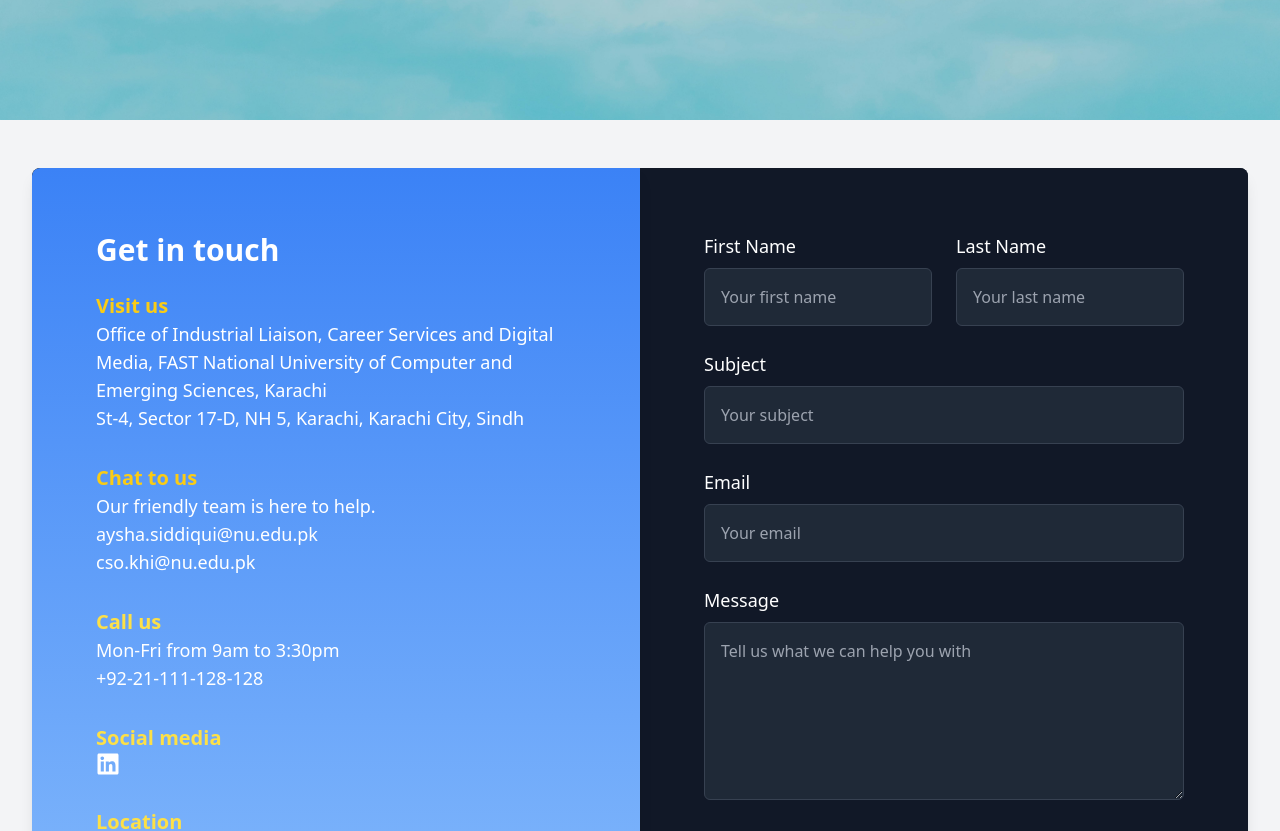
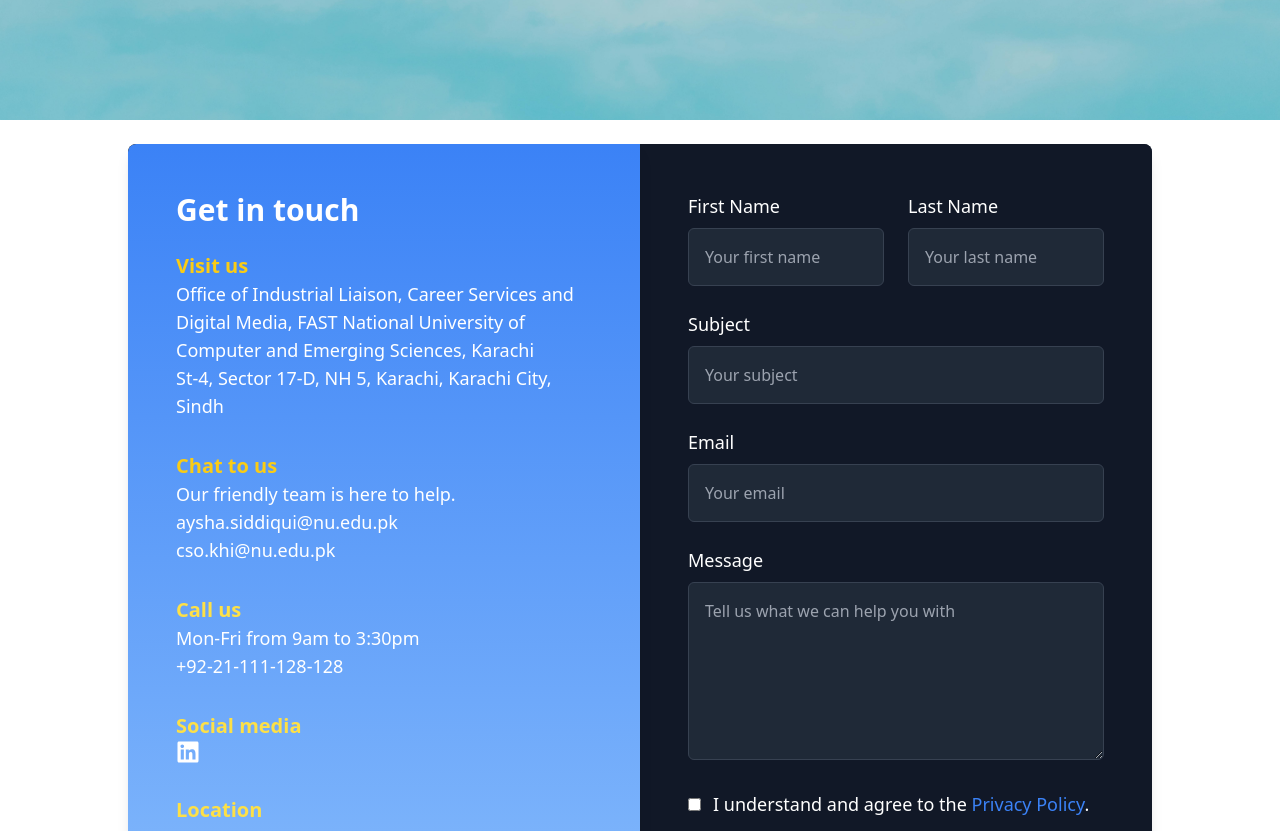
Before and after one commit to Khizar29/CDP-FYP, a React (Create React App) app in the folder cdp-frontend/: page / in a window 1280 px wide. Shown: the part 3320-4151 px from the top of the page. Built offline with nearby package versions, Linux system fonts and the light colour scheme; no server answers; grey boxes are pictures that could not be loaded.

Commit message:
ContactUs UI imporved

```diff
--- a/cdp-frontend/src/components/ContactUs.js
+++ b/cdp-frontend/src/components/ContactUs.js
@@ -1,3 +1,140 @@
+// // src/components/ContactUs.js
+// import React from 'react';
+// import { FaEnvelope, FaLinkedin } from 'react-icons/fa';
+
+// const ContactUs = () => {
+//   const latitude = 24.8568991;
+//   const longitude = 67.2646838;
+
+//   return (
+//     <div className="min-h-screen flex justify-center items-center bg-gray-100 px-4 py-12 sm:px-6 lg:px-8">
+//       <div className="w-full max-w-7xl bg-gray-800 rounded-lg shadow-lg flex flex-col lg:flex-row overflow-hidden">
+//         {/* Left Section - Contact Info */}
+//         <div className="w-full lg:w-1/2 p-6 md:p-12 lg:p-16 bg-gradient-to-b from-blue-500 to-blue-300 bg-opacity-40 backdrop-filter backdrop-blur-lg text-white shadow-lg ">
+
+//           <h2 className="text-2xl md:text-3xl font-bold mb-6">Get in touch</h2>
+//           <div className="mb-8">
+//             <h3 className="text-md md:text-xl text-yellow-400 font-extrabold">Visit us</h3>
+//             <p className="lg:text-lg md:text-base">
+//               Office of Industrial Liaison, Career Services and Digital Media, FAST National University of Computer and Emerging Sciences, Karachi
+//             </p>
+//             <p className="lg:text-lg md:text-base">St-4, Sector 17-D, NH 5, Karachi, Karachi City, Sindh</p>
+//           </div>
+//           <div className="mb-8">
+//             <h3 className="text-md md:text-xl text-yellow-400 font-bold">Chat to us</h3>
+//             <p className="lg:text-lg md:text-base">Our friendly team is here to help.</p>
+//             <p className="lg:text-lg md:text-base">
+//               <a href="mailto:aysha.siddiqui@nu.edu.pk" className="text-white hover:underline">aysha.siddiqui@nu.edu.pk</a>
+//             </p>
+//             <p className="lg:text-lg md:text-base">
+//               <a href="mailto:cso.khi@nu.edu.pk" className="text-white hover:underline">cso.khi@nu.edu.pk</a>
+//             </p>
+//           </div>
+//           <div className="mb-8">
+//             <h3 className="text-md md:text-xl text-yellow-300 font-bold">Call us</h3>
+//             <p className="lg:text-lg md:text-base">Mon-Fri from 9am to 3:30pm</p>
+//             <p className="lg:text-lg md:text-base">
+//               <a href="tel:+92-21-111-128-128" className="text-white hover:underline">+92-21-111-128-128</a>
+//             </p>
+//           </div>
+//           <div className="mb-8">
+//             <h3 className="text-md md:text-xl text-yellow-300 font-bold">Social media</h3>
+//             <div className="flex space-x-4">
+//               <a href="https://www.linkedin.com/in/aysha-siddiqui-9880451a2/" target="_blank" rel="noopener noreferrer" className="text-white hover:text-gray-300">
+//                 <FaLinkedin size={24} />
+//               </a>
+//               {/* Add other social media links as needed */}
+//             </div>
+//           </div>
+//           <div className="mb-8">
+//             <h3 className="text-md md:text-xl text-yellow-300 font-bold">Location</h3>
+//             <iframe
+//               title="Google Maps"
+//               width="100%"
+//               height="200"
+//               frameBorder="0"
+//               style={{ border: 0 }}
+//               src={`https://maps.google.com/maps?q=${latitude},${longitude}&t=&z=12&ie=UTF8&iwloc=&output=embed`}
+//               allowFullScreen
+//             ></iframe>
+//           </div>
+//         </div>
+
+//         {/* Right Section - Contact Form */}
+//         <div className="w-full lg:w-1/2 p-6 md:p-12 lg:p-16 bg-gray-900 text-white">
+//           <form>
+//             <div className="grid grid-cols-1 md:grid-cols-2 gap-6">
+//               <div>
+//                 <label className="block mb-2 text-lg">First Name</label>
+//                 <input
+//                   type="text"
+//                   placeholder="Your first name"
+//                   className="w-full p-4 rounded-md bg-gray-800 text-white border border-gray-700 focus:outline-none focus:ring-2 focus:ring-blue-500"
+//                 />
+//               </div>
+//               <div>
+//                 <label className="block mb-2 text-lg">Last Name</label>
+//                 <input
+//                   type="text"
+//                   placeholder="Your last name"
+//                   className="w-full p-4 rounded-md bg-gray-800 text-white border border-gray-700 focus:outline-none focus:ring-2 focus:ring-blue-500"
+//                 />
+//               </div>
+//             </div>
+
+//             <div className="mt-6">
+//               <label className="block mb-2 text-lg">Subject</label>
+//               <input
+//                 type="text"
+//                 placeholder="Your subject"
+//                 className="w-full p-4 rounded-md bg-gray-800 text-white border border-gray-700 focus:outline-none focus:ring-2 focus:ring-blue-500"
+//               />
+//             </div>
+
+//             <div className="mt-6">
+//               <label className="block mb-2 text-lg">Email</label>
+//               <input
+//                 type="email"
+//                 placeholder="Your email"
+//                 className="w-full p-4 rounded-md bg-gray-800 text-white border border-gray-700 focus:outline-none focus:ring-2 focus:ring-blue-500"
+//               />
+//             </div>
+
+//             <div className="mt-6">
+//               <label className="block mb-2 text-lg">Message</label>
+//               <textarea
+//                 placeholder="Tell us what we can help you with"
+//                 className="w-full p-4 rounded-md bg-gray-800 text-white border border-gray-700 focus:outline-none focus:ring-2 focus:ring-blue-500"
+//                 rows="6"
+//               ></textarea>
+//             </div>
+
+//             <div className="mt-6">
+//               <label className="inline-flex items-center">
+//                 <input type="checkbox" className="form-checkbox bg-gray-800 border border-gray-700 text-blue-500" />
+//                 <span className="ml-3 text-lg">
+//                   I understand and agree to the{' '}
+//                   <a href="#" className="text-blue-500">Privacy Policy</a>.
+//                 </span>
+//               </label>
+//             </div>
+
+//             <div className="mt-8">
+//               <button
+//                 type="submit"
+//                 className="w-full p-4 rounded-md bg-blue-500 text-white hover:bg-blue-600 transition-all duration-300"
+//               >
+//                 Send Message
+//               </button>
+//             </div>
+//           </form>
+//         </div>
+//       </div>
+//     </div>
+//   );
+// };
+
+// export default ContactUs;
 // src/components/ContactUs.js
 import React from 'react';
 import { FaEnvelope, FaLinkedin } from 'react-icons/fa';
@@ -7,19 +144,23 @@ const ContactUs = () => {
   const longitude = 67.2646838;
 
   return (
-    <div className="min-h-screen flex justify-center items-center bg-gray-100 px-4 py-12 sm:px-6 lg:px-8">
-      <div className="w-full max-w-7xl bg-gray-800 rounded-lg shadow-lg flex flex-col lg:flex-row overflow-hidden">
+    <div className="min-h-[80vh] flex justify-center items-center bg-transparent px-2 py-6 sm:px-4 lg:px-6">
+
+      <div className="w-full max-w-5xl bg-gray-800 rounded-lg shadow-lg flex flex-col lg:flex-row overflow-hidden">
         {/* Left Section - Contact Info */}
-        <div className="w-full lg:w-1/2 p-6 md:p-12 lg:p-16 bg-gradient-to-b from-blue-500 to-blue-300 bg-opacity-40 backdrop-filter backdrop-blur-lg text-white shadow-lg ">
+        <div className="w-full lg:w-1/2 p-6 md:p-10 lg:p-12 bg-gradient-to-b from-blue-500 to-blue-300 bg-opacity-40 backdrop-filter backdrop-blur-lg text-white shadow-lg">
+          <h2 className="text-2xl md:text-3xl font-bold mb-6">Get in touch</h2>
 
-          <h2 className="text-2xl md:text-3xl font-bold mb-6">Get in touch</h2>
           <div className="mb-8">
             <h3 className="text-md md:text-xl text-yellow-400 font-extrabold">Visit us</h3>
             <p className="lg:text-lg md:text-base">
               Office of Industrial Liaison, Career Services and Digital Media, FAST National University of Computer and Emerging Sciences, Karachi
             </p>
-            <p className="lg:text-lg md:text-base">St-4, Sector 17-D, NH 5, Karachi, Karachi City, Sindh</p>
+            <p className="lg:text-lg md:text-base">
+              St-4, Sector 17-D, NH 5, Karachi, Karachi City, Sindh
+            </p>
           </div>
+
           <div className="mb-8">
             <h3 className="text-md md:text-xl text-yellow-400 font-bold">Chat to us</h3>
             <p className="lg:text-lg md:text-base">Our friendly team is here to help.</p>
@@ -30,6 +171,7 @@ const ContactUs = () => {
               <a href="mailto:cso.khi@nu.edu.pk" className="text-white hover:underline">cso.khi@nu.edu.pk</a>
             </p>
           </div>
+
           <div className="mb-8">
             <h3 className="text-md md:text-xl text-yellow-300 font-bold">Call us</h3>
             <p className="lg:text-lg md:text-base">Mon-Fri from 9am to 3:30pm</p>
@@ -37,15 +179,17 @@ const ContactUs = () => {
               <a href="tel:+92-21-111-128-128" className="text-white hover:underline">+92-21-111-128-128</a>
             </p>
           </div>
+
           <div className="mb-8">
             <h3 className="text-md md:text-xl text-yellow-300 font-bold">Social media</h3>
             <div className="flex space-x-4">
               <a href="https://www.linkedin.com/in/aysha-siddiqui-9880451a2/" target="_blank" rel="noopener noreferrer" className="text-white hover:text-gray-300">
                 <FaLinkedin size={24} />
               </a>
-              {/* Add other social media links as needed */}
+              {/* Add more social icons if needed */}
             </div>
           </div>
+
           <div className="mb-8">
             <h3 className="text-md md:text-xl text-yellow-300 font-bold">Location</h3>
             <iframe
@@ -61,7 +205,7 @@ const ContactUs = () => {
         </div>
 
         {/* Right Section - Contact Form */}
-        <div className="w-full lg:w-1/2 p-6 md:p-12 lg:p-16 bg-gray-900 text-white">
+        <div className="w-full lg:w-1/2 p-6 md:p-10 lg:p-12 bg-gray-900 text-white">
           <form>
             <div className="grid grid-cols-1 md:grid-cols-2 gap-6">
               <div>
```
